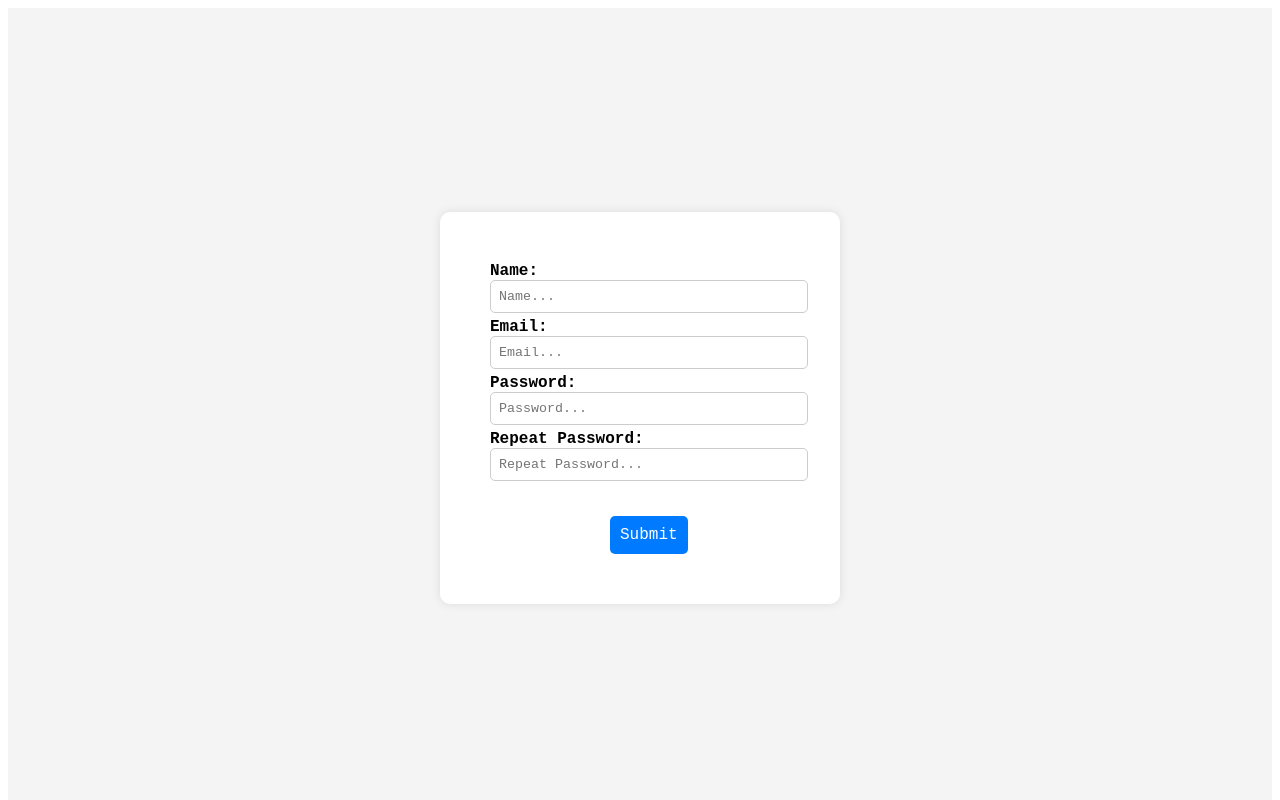
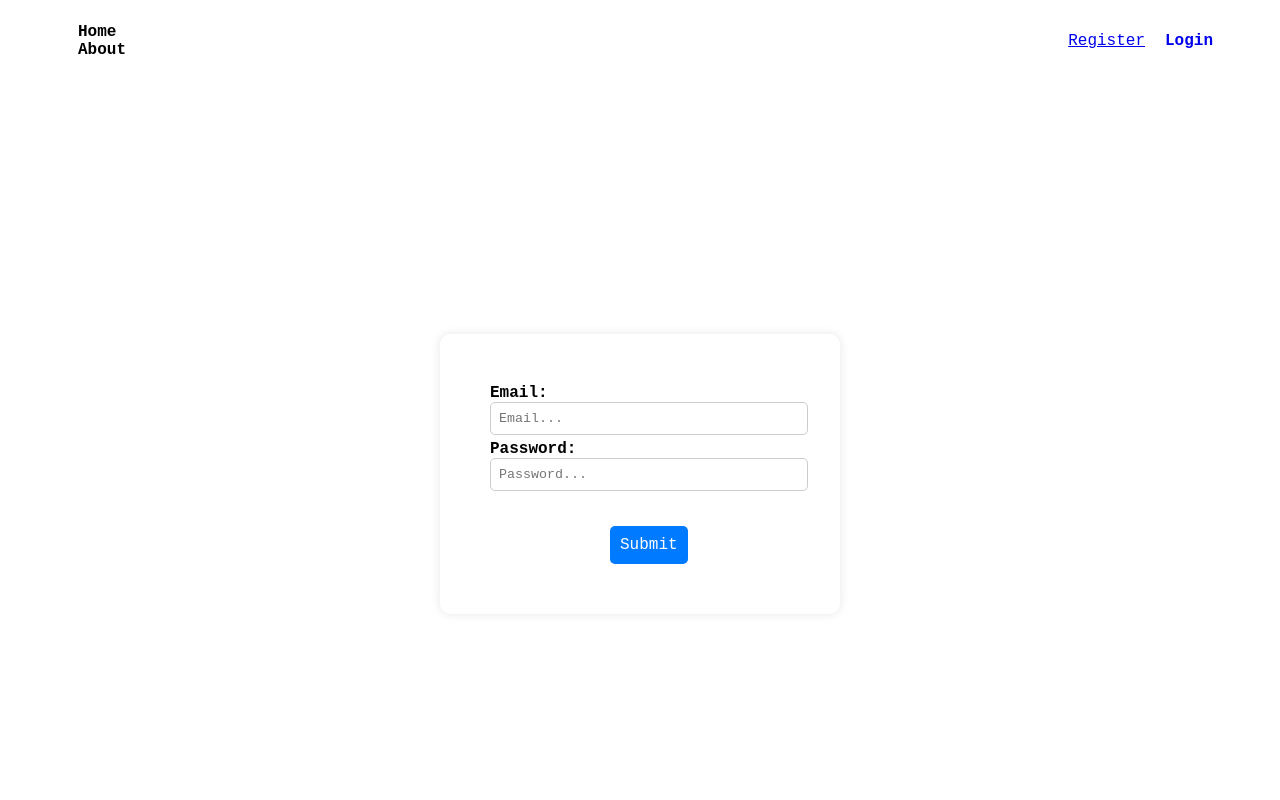
Before and after one commit to Vana65/react-test, a React (Vite) app: page /login in a window 1280 px wide. Shown: the top 800 px of the page. Built offline with nearby package versions, Linux system fonts and the light colour scheme; a web font is replaced by a local one.

Commit message:
Login-test

```diff
--- a/package.json
+++ b/package.json
@@ -12,7 +12,8 @@
   "dependencies": {
     "axios": "^1.8.4",
     "react": "^18.3.1",
-    "react-dom": "^18.3.1"
+    "react-dom": "^18.3.1",
+    "react-router-dom": "^7.4.1"
   },
   "devDependencies": {
     "@eslint/js": "^9.17.0",
--- a/src/App.jsx
+++ b/src/App.jsx
@@ -1,10 +1,22 @@
 import "./style/App.css";
 import SignUpp from "./components/SignUpp";
+import Header from "./components/Header";
+import Login from "./components/Login";
+import Home from "./components/Home";
+import About from "./components/About";
+import { BrowserRouter, Routes, Route } from "react-router-dom";
+
 function App() {
   return (
-    <>
-      <SignUpp />
-    </>
+    <BrowserRouter>
+      <Header />
+      <Routes>
+        <Route path="/register" element={<SignUpp />} />
+        <Route path="/login" element={<Login />} />
+      </Routes>
+      <Home />
+      <About />
+    </BrowserRouter>
   );
 }
 
--- /dev/null
+++ b/src/components/About.jsx
@@ -0,0 +1,5 @@
+function About() {
+  return <div>About</div>;
+}
+
+export default About;
--- /dev/null
+++ b/src/components/Header.jsx
@@ -0,0 +1,34 @@
+import { Link } from "react-router-dom";
+
+function Header() {
+  return (
+    <>
+      <div className="container">
+        <nav className="d-flex">
+          <div className="d-flex">
+            <h4>Home</h4>
+            <h4>About</h4>
+          </div>
+          <div className="d-flex">
+            <Link
+              to="/register"
+              className="register-btn"
+              style={{ textAlign: "center" }}
+            >
+              Register
+            </Link>
+            <Link
+              to="/login"
+              className="login-btn"
+              style={{ textAlign: "center" }}
+            >
+              Login
+            </Link>
+          </div>
+        </nav>
+      </div>
+    </>
+  );
+}
+
+export default Header;
--- /dev/null
+++ b/src/components/Home.jsx
@@ -0,0 +1,9 @@
+function Home() {
+  return (
+    <div>
+      <div to="/Home">Home</div>
+    </div>
+  );
+}
+
+export default Home;
--- /dev/null
+++ b/src/components/Login.jsx
@@ -0,0 +1,101 @@
+import { useState } from "react";
+import axios from "axios";
+
+function Login() {
+  const [email, setEmail] = useState("");
+  const [password, setPassword] = useState("");
+  const [emailError, setEmailError] = useState("");
+  const [passwordError, setPasswordError] = useState("");
+  const [serverError, setServerError] = useState("");
+
+  function validate() {
+    let isValid = true;
+    setEmailError("");
+    setPasswordError("");
+    setServerError("");
+
+    if (email.trim() === "") {
+      setEmailError("Email is required");
+      isValid = false;
+    } else if (!/\S+@\S+\.\S+/.test(email)) {
+      setEmailError("Email is invalid");
+      isValid = false;
+    }
+
+    if (password.trim() === "") {
+      setPasswordError("Password is required");
+      isValid = false;
+    } else if (password.length < 8) {
+      setPasswordError("Password must be at least 8 characters");
+      isValid = false;
+    }
+
+    return isValid;
+  }
+
+  async function submit(event) {
+    event.preventDefault();
+
+    if (!validate()) return;
+
+    try {
+      const response = await axios.post("http://react-app.test/api/login", {
+        email: email.trim(),
+        password: password.trim(),
+      });
+
+      console.log(response.data);
+
+      setEmail("");
+      setPassword("");
+    } catch (error) {
+      if (error.response) {
+        if (error.response.status === 422) {
+          setEmailError("Email already exists");
+        } else {
+          setServerError("Something went wrong. Please try again.");
+        }
+      } else {
+        setServerError("Server is unreachable. Check your connection.");
+      }
+    }
+  }
+
+  return (
+    <div className="divsign">
+      <form onSubmit={submit}>
+        <label htmlFor="Email">
+          Email:
+          <input
+            type="email"
+            id="Email"
+            placeholder="Email..."
+            value={email}
+            onChange={(e) => setEmail(e.target.value.trimStart())}
+          />
+          {emailError && <p className="error">{emailError}</p>}
+        </label>
+
+        <label htmlFor="Password">
+          Password:
+          <input
+            type="password"
+            id="Password"
+            placeholder="Password..."
+            value={password}
+            onChange={(e) => setPassword(e.target.value)}
+          />
+          {passwordError && <p className="error">{passwordError}</p>}
+        </label>
+
+        {serverError && <p className="error">{serverError}</p>}
+
+        <button type="submit" className="submit-btn">
+          Submit
+        </button>
+      </form>
+    </div>
+  );
+}
+
+export default Login;
--- a/src/components/SignUpp.jsx
+++ b/src/components/SignUpp.jsx
@@ -10,6 +10,7 @@ function SignUp() {
   const [emailError, setEmailError] = useState("");
   const [passwordError, setPasswordError] = useState("");
   const [repeatPasswordError, setRepeatPasswordError] = useState("");
+  const [serverError, setServerError] = useState("");
 
   function validate() {
     let isValid = true;
@@ -17,6 +18,7 @@ function SignUp() {
     setEmailError("");
     setPasswordError("");
     setRepeatPasswordError("");
+    setServerError("");
 
     if (name.trim() === "") {
       setNameError("Name is required");
@@ -50,18 +52,42 @@ function SignUp() {
     return isValid;
   }
 
-  function submit(event) {
+  async function submit(event) {
     event.preventDefault();
 
     if (validate()) {
-      axios
-        .post(" http://react-app.test/api/Submit", {
-          name: name,
-          email: email,
-          password: password,
-          password_confirmation: repeatPassword,
-        })
-        .then((res) => console.log(res));
+      try {
+        const response = await axios.post(
+          "http://react-app.test/api/register",
+          {
+            name: name.trim(),
+            email: email.trim(),
+            password: password.trim(),
+            password_confirmation: repeatPassword.trim(),
+          }
+        );
+        if (response.status === 200) {
+          window.localStorage.setItem("email", email);
+          window.location.href = "/";
+        }
+
+        console.log(response.data);
+
+        setName("");
+        setEmail("");
+        setPassword("");
+        setRepeatPassword("");
+      } catch (error) {
+        if (error.response) {
+          if (error.response.status === 422) {
+            setEmailError("Email already exists");
+          } else {
+            setServerError("Something went wrong. Please try again.");
+          }
+        } else {
+          setServerError("Server is unreachable. Check your connection.");
+        }
+      }
     }
   }
 
@@ -75,7 +101,7 @@ function SignUp() {
             id="Name"
             placeholder="Name..."
             value={name}
-            onChange={(e) => setName(e.target.value)}
+            onChange={(e) => setName(e.target.value.trimStart())}
           />
           {nameError && <p className="error">{nameError}</p>}
         </label>
@@ -87,7 +113,7 @@ function SignUp() {
             id="Email"
             placeholder="Email..."
             value={email}
-            onChange={(e) => setEmail(e.target.value)}
+            onChange={(e) => setEmail(e.target.value.trimStart())}
           />
           {emailError && <p className="error">{emailError}</p>}
         </label>
@@ -118,6 +144,8 @@ function SignUp() {
           )}
         </label>
 
+        {serverError && <p className="error">{serverError}</p>}
+
         <button type="submit" className="submit-btn">
           Submit
         </button>
--- a/src/style/App.css
+++ b/src/style/App.css
@@ -1,5 +1,11 @@
 * {
   font-family: "Courier New", Courier, monospace;
+}
+.container {
+  max-width: 1200px;
+  width: 100%;
+  padding: 0 40px;
+  margin: 0 auto;
 }
 .divsign {
   font-family: Arial, sans-serif;
@@ -7,7 +13,7 @@
   justify-content: center;
   align-items: center;
   height: 100vh;
-  background-color: #f4f4f4;
+  margin-bottom: 90px;
 }
 .divsign form {
   background: white;
@@ -50,3 +56,33 @@
   color: red;
   font-size: 13px;
 }
+
+nav {
+  display: flex;
+  justify-content: space-between;
+  align-items: center;
+  padding: 15px;
+}
+
+nav .d-flex h4 {
+  margin: 0 15px;
+  display: flex;
+  justify-content: space-between;
+}
+
+.login-btn {
+  text-decoration: none;
+  padding: 10px 20px;
+  border-radius: 5px;
+  font-size: 16px;
+  font-weight: bold;
+  transition: 0.3s ease-in-out;
+}
+.d-flex.rigester-btn {
+  text-decoration: none;
+  padding: 10px 20px;
+  border-radius: 5px;
+  font-size: 16px;
+  font-weight: bold;
+  transition: 0.3s ease-in-out;
+}
```
Also changed, not shown: src/main.jsx (+5 -5 lines), 1 other file (tests, documents, lock files or other folders).
